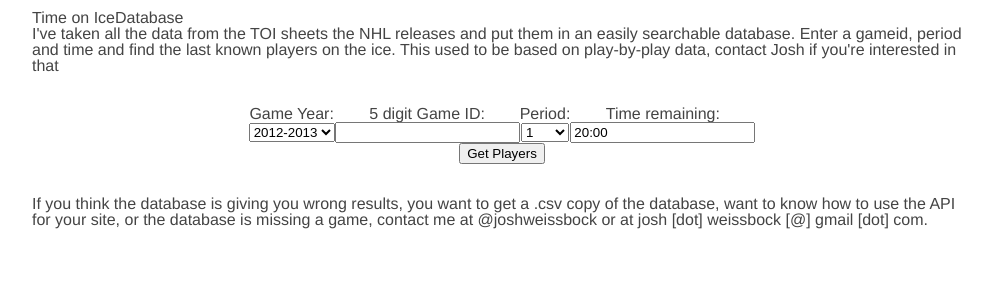
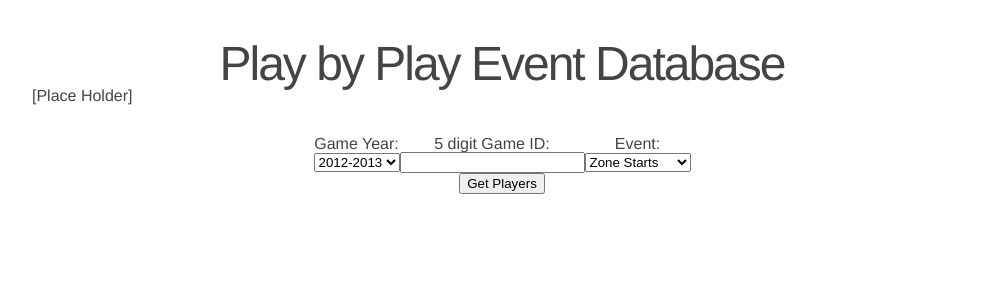
Before and after one commit to jweissbock/hockey-scoring-chances, a Flask app: template templates/pbp.html in a window 1280 px wide. Shown: the part 35-335 px from the top of the page, without its empty margins (138-1130 px from the left). Run offline with Flask 2, Linux system fonts and the light colour scheme; the template is opened without the code that fills it, so the values that code supplies are empty; some libraries are stand-ins or nearby versions.

Commit message:
creating pBp proper page

```diff
--- a/app.py
+++ b/app.py
@@ -35,6 +35,10 @@ def teardown_request(exception):
 @app.route('/')
 def home():
   return render_template('home.html')
+
+@app.route('/pbp/')
+def pbp():
+	return render_template('pbp.html',gameid=20001)
 
 # returns the api instructions
 @app.route('/toi/api/')
--- a/templates/pbp.html
+++ b/templates/pbp.html
@@ -1,7 +1,7 @@
 {% extends "layout.html" %}
 {% block content %}
-  <h>Time on IceDatabase</h2>
-  <p>I've taken all the data from the TOI sheets the NHL releases and put them in an easily searchable database.  Enter a gameid, period and time and find the last known players on the ice.  This used to be based on play-by-play data, contact Josh if you're interested in that<br /><br />
+  <h2>Play by Play Event Database</h2>
+  <p>[Place Holder]<br /><br />
     {% if error %}<p class=error><strong>Error: </strong>{{ error }}</p>{% endif %}
     <form action="{{ url_for('pbp') }}" method="post">
   <p style="margin-top: 1em; margin-bottom: 1em ">
@@ -9,8 +9,7 @@
       <tr>
         <td>Game Year:</td>
         <td>5 digit Game ID:</td>
-        <td>Period: </td>
-        <td>Time remaining: </td>
+        <td>Event: </td>
       </tr>
       <tr>
         <td><select name="gyear">
@@ -20,34 +19,18 @@
             <option value="2009">2009-2010</option>
             <option value="2008">2008-2009</option>
             <option value="2007">2007-2008</option></select></td>
-        <td><input type=text name=gameid maxlength="5"></td>
-        <td><select name="period">
-            <option value="1">1</option>
-            <option value="2">2</option>
-            <option value="3">3</option>
-            <option value="4">OT1</option></select></td>
-        <td><input type=text name=time value="20:00" maxlength="5" /></td>
+        <td><input type=text name=gameid value="{{ gameid }}" maxlength="5"></td>
+        <td><select name="event">
+            <option value="1">Zone Starts</option>
+            <option value="2">Penalties</option>
+            <option value="3">Shot Attempts</option></select></td>
       </tr>
       <tr>
-        <td colspan="4" style="text-align: center">
+        <td colspan="3" style="text-align: center">
           <input type="submit" value="Get Players">
         </td>
       </tr>
     </table>
   </form>
-  </p><br /><br />
-  {% if team1 %}
-    <table style="text-align: left; margin: auto; width: 50%">
-      <tr>
-        <td>{{ team1 }}: </td>
-        <td> {{ team1roster|safe }}<br /></td>
-      </tr>
-      <tr>
-        <td>{{ team2 }} </td>
-        <td>{{ team2roster|safe }}</td>
-      </tr>
-    </table><br /><br />
-  {% endif %}
-  <p>If you think the database is giving you wrong results, you want to get a .csv copy of the database, want to know how to use the API for your site, or the database is missing a game, contact me at @joshweissbock or at josh [dot] weissbock [@] gmail [dot] com.
-	</p><br /><br />
+  </p>
 {% endblock %}
--- a/templates/toi.html
+++ b/templates/toi.html
@@ -1,6 +1,6 @@
 {% extends "layout.html" %}
 {% block content %}
-  <h>Time on Ice Database</h2>
+  <h2>Time on Ice Database</h2>
   <p>I've taken all the data from the TOI sheets the NHL releases and put them in an easily searchable database.  Enter a gameid, period and time and find the last known players on the ice.  This used to be based on play-by-play data, contact Josh if you're interested in that<br /><br />
     {% if error %}<p class=error><strong>Error: </strong>{{ error }}</p>{% endif %}
     <form action="{{ url_for('toi') }}" method="post">
```
